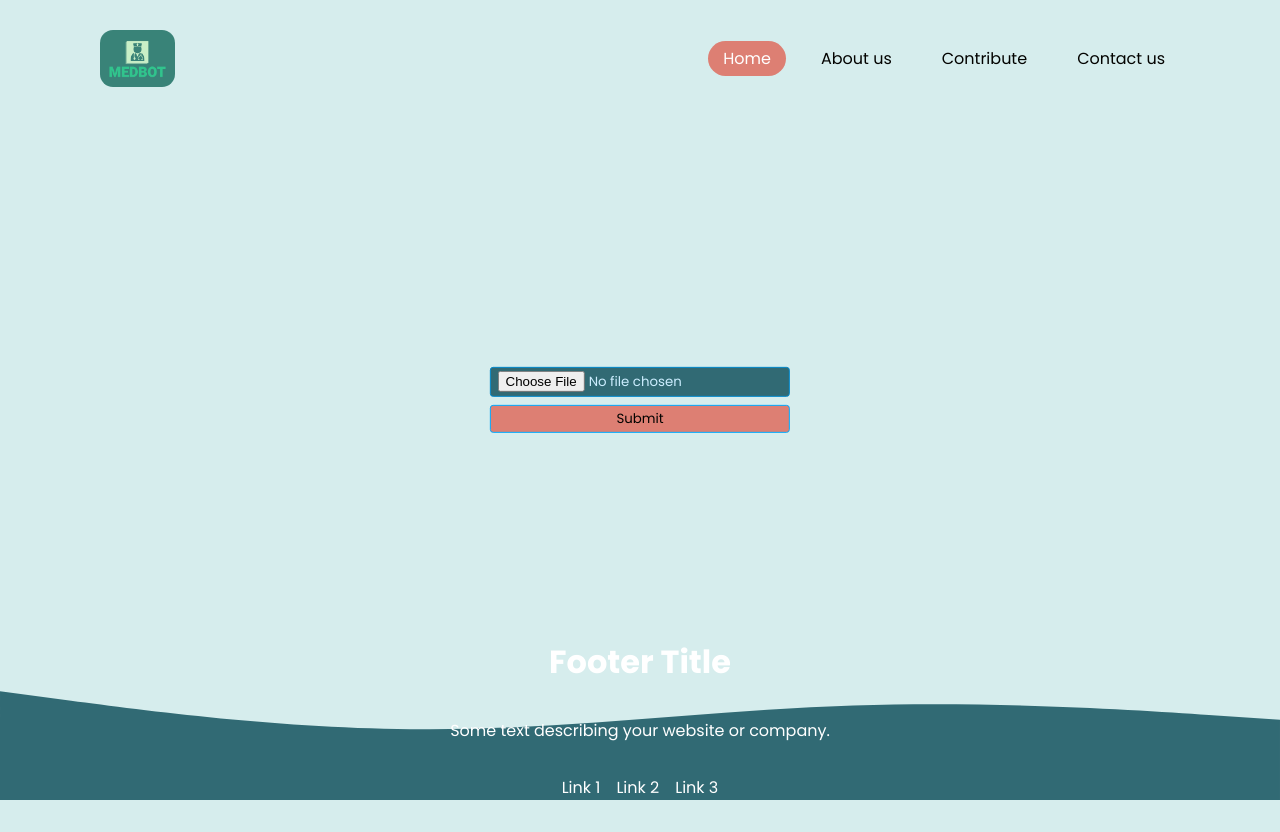
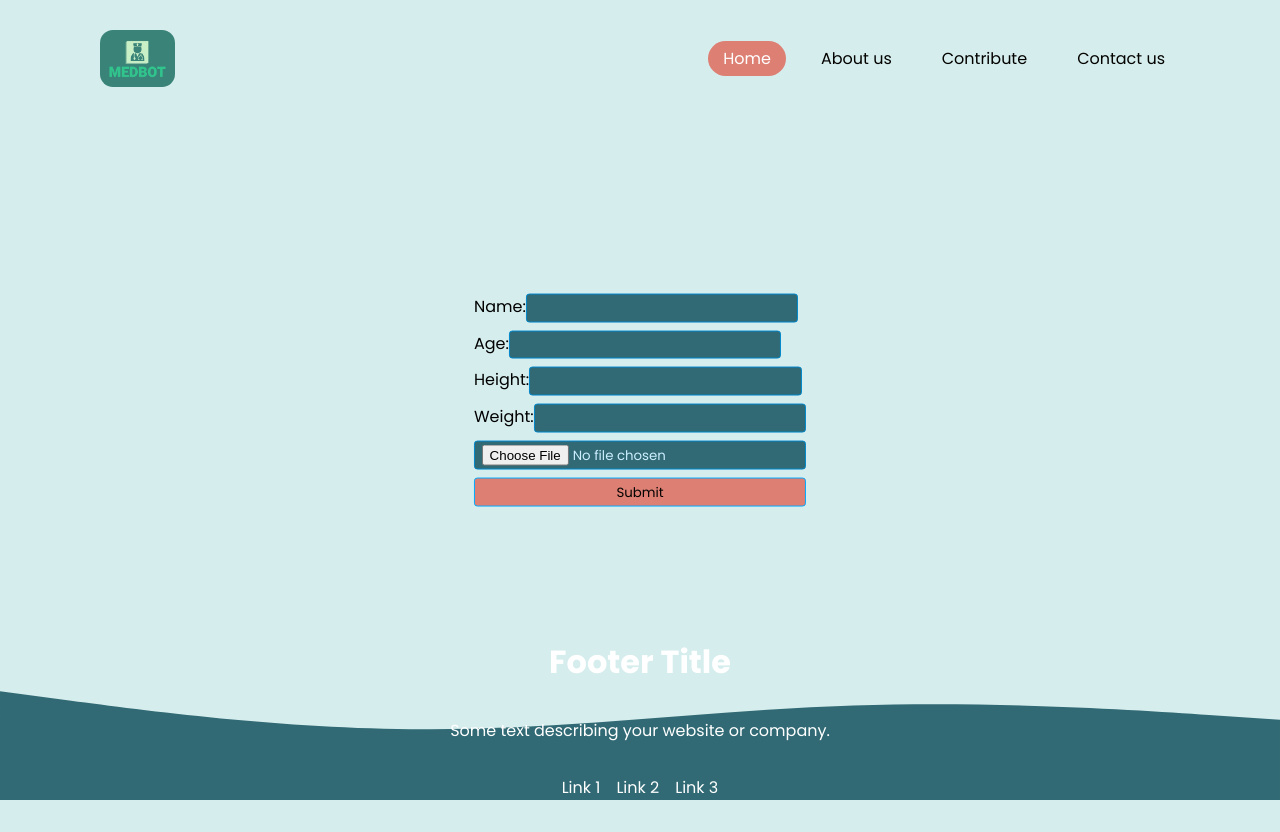
Before and after one commit to SaltyExorcist/Potential-Lungs-Disease-Detection-Using-Chest-X-RAY, a React (Vite) app: page / in a window 1280 px wide. Built offline with nearby package versions, Linux system fonts and the light colour scheme; what @react-pdf/renderer would draw is missing.

Commit message:
Added the user info tab in the form, made changes in the PDFReport file so that it displays the user info and also calculates the BMI and displays it.

```diff
--- a/src/App.jsx
+++ b/src/App.jsx
@@ -15,7 +15,7 @@ const icon = {
   visible: {
     opacity: 1,
     pathLength: 1,
-    fill: "rgba(255, 255, 255, 1)"
+    fill: "rgba(49, 106, 116, 1)"
   }
 };
 
--- a/src/components/Form.jsx
+++ b/src/components/Form.jsx
@@ -6,9 +6,29 @@ import PDFReport from './PDFReport';
 function Form() {
   const [file, setFile] = useState(null);
   const [result, setResult] = useState(null);
+  const [name, setName] = useState('');
+  const [age, setAge] = useState('');
+  const [height, setHeight] = useState('');
+  const [weight, setWeight] = useState('');
 
   const handleFileChange = (event) => {
     setFile(event.target.files[0]);
+  };
+
+  const handleNameChange = (event) => {
+    setName(event.target.value);
+  };
+
+  const handleAgeChange = (event) => {
+    setAge(event.target.value);
+  };
+
+  const handleHeightChange = (event) => {
+    setHeight(event.target.value);
+  };
+
+  const handleWeightChange = (event) => {
+    setWeight(event.target.value);
   };
 
   const handleSubmit = async (event) => {
@@ -30,6 +50,22 @@ function Form() {
   return (
     <div className="form-container">
       <form onSubmit={handleSubmit} className='new-item-form'>
+      <div>
+    <label>Name:</label>
+    <input type="text" value={name} onChange={handleNameChange} />
+  </div>
+  <div>
+    <label>Age:</label>
+    <input type="number" value={age} onChange={handleAgeChange} />
+  </div>
+  <div>
+    <label>Height:</label>
+    <input type="text" value={height} onChange={handleHeightChange} />
+  </div>
+  <div>
+    <label>Weight:</label>
+    <input type="text" value={weight} onChange={handleWeightChange} />
+  </div>
         <input type="file" onChange={handleFileChange} />
         <button className="btn" type="submit">Submit</button>
       </form>
@@ -40,7 +76,7 @@ function Form() {
         <p>Normal: {result['Normal']}%</p>
         <p>Tuberculosis: {result['Tuberculosis']}%</p>
         <p>Viral Pneumonia: {result['Viral Pneumonia']}%</p>
-        <PDFReport result={result} />
+        <PDFReport result={result} name={name} age={age} height={height} weight={weight}/>
       </div>
       )}
     </div>
--- a/src/components/PDFReport.jsx
+++ b/src/components/PDFReport.jsx
@@ -109,8 +109,15 @@ const styles = StyleSheet.create({
   },
 });
 
-const PDFReport = ({ result }) => {
+const PDFReport = ({ result , name, age, height, weight}) => {
   const generateReport = () => {
+
+    const calculateBMI = () => {
+      const heightInMeters = height / 100; // Convert height to meters
+      const bmi = weight / (heightInMeters * heightInMeters);
+      return bmi.toFixed(2); // Return BMI value rounded to 2 decimal places
+    };
+
     const getConditionText = (result) => {
       const conditions = [
         { label: 'Bacterial Pneumonia', percentage: result['Bacterial Pneumonia'], severity: '' },
@@ -179,6 +186,14 @@ const PDFReport = ({ result }) => {
             <Text style={styles.heading}>Medical Report</Text>
             <View style={styles.line} />
             <View style={styles.section}>
+            <Text style={styles.subheading}>User Information:</Text>
+            <Text style={styles.text}>Name: {name}</Text>
+            <Text style={styles.text}>Age: {age}</Text>
+            <Text style={styles.text}>Height: {height}</Text>
+            <Text style={styles.text}>Weight: {weight}</Text>
+            <Text style={styles.text}>BMI: {calculateBMI()}</Text>
+            </View>
+            <View style={styles.section}>
               <Text style={styles.subheading}>Results:</Text>
               <View style={styles.table}>
                 <View style={styles.tableRow}>
```
